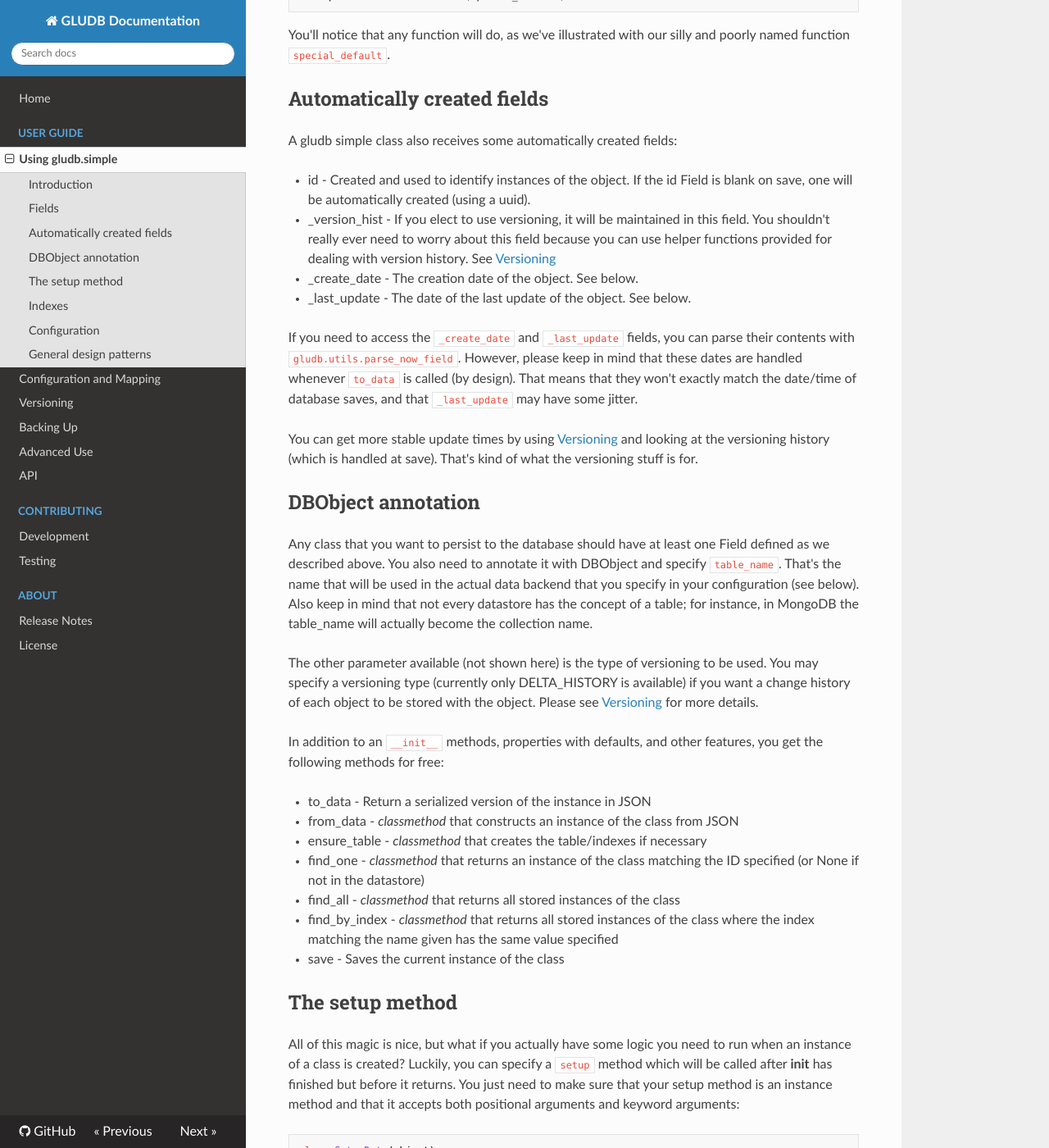
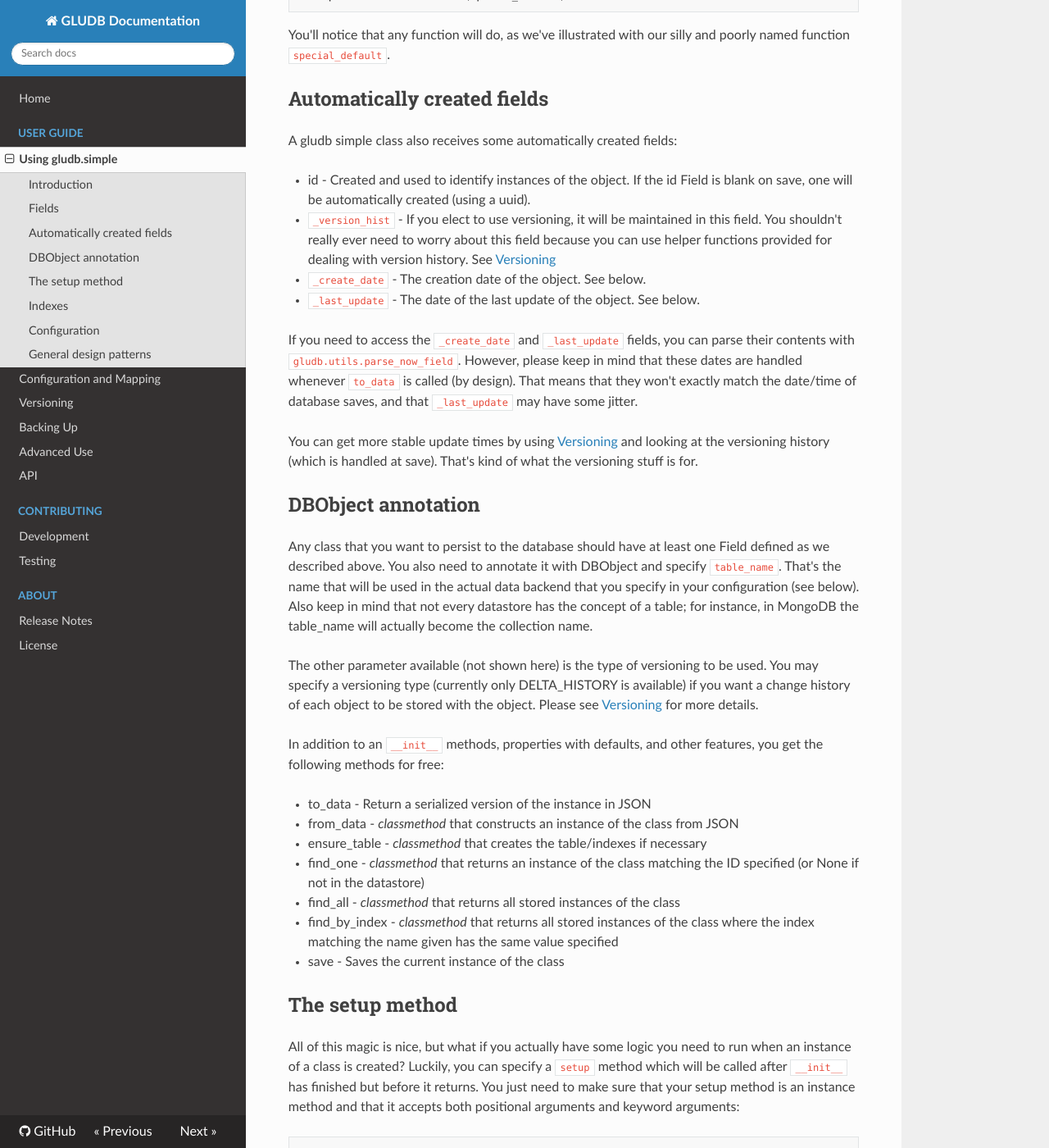
Before and after one commit to memphis-iis/GLUDB, an MkDocs documentation site: the page built from docs/simple.md, in a window 1280 px wide and 1400 px high, scrolled down 1736 px. Shown: the whole window at 82% size. Built offline with MkDocs 1.6.1, drawn with Linux system fonts in a browser that asks for light colours; nearby versions of some CDN libraries; old or Windows-style settings are respelled for this version of MkDocs.

Commit message:
doc tweak [ci skip]

`````diff
--- a/docs/simple.md
+++ b/docs/simple.md
@@ -100,12 +100,12 @@
 
 * id - Created and used to identify instances of the object. If the id Field is
   blank on save, one will be automatically created (using a uuid).
-* _version_hist - If you elect to use versioning, it will be maintained in this
+* `_version_hist` - If you elect to use versioning, it will be maintained in this
   field. You shouldn't really ever need to worry about this field because you
   can use helper functions provided for dealing with version history. See
   [Versioning](versioning.md)
-* _create_date - The creation date of the object. See below.
-* _last_update - The date of the last update of the object. See below.
+* `_create_date` - The creation date of the object. See below.
+* `_last_update` - The date of the last update of the object. See below.
 
 If you need to access the `_create_date` and `_last_update` fields, you can
 parse their contents with `gludb.utils.parse_now_field`. However, please keep
@@ -148,17 +148,19 @@
 
 All of this magic is nice, but what if you actually have some logic you need
 to run when an instance of a class is created? Luckily, you can specify a
-`setup` method which will be called after __init__ has finished but before it
+`setup` method which will be called after `__init__` has finished but before it
 returns. You just need to make sure that your setup method is an instance
 method and that it accepts both positional arguments and keyword arguments:
 
-    class SetupData(object):
-        name = Field('default name')
+````
+class SetupData(object):
+    name = Field('default name')
 
-        def setup(self, *args, **kwrds):
-            self.not_saved = kwrds.get('not_saved', 'won't save anyway')
+    def setup(self, *args, **kwrds):
+        self.not_saved = kwrds.get('not_saved', 'won't save anyway')
 
-    example = SetupData(name='song', not_saved='simple minds')
+example = SetupData(name='song', not_saved='simple minds')
+````
 
 You'll note the signature of `setup`. The args and keywords passed in are
 exactly what's passed to `__init__`. In this case, we want to able to specify
--- a/setup.py
+++ b/setup.py
@@ -15,7 +15,7 @@
 
 setup(
     name='gludb',
-    version='0.1.2',
+    version='0.1.3',
     description='A simple database wrapper',
     long_description=long_description,
     url='https://github.com/memphis-iis/GLUDB',
`````
Also changed, not shown: docs/relnotes.md (+6 -0 lines).
